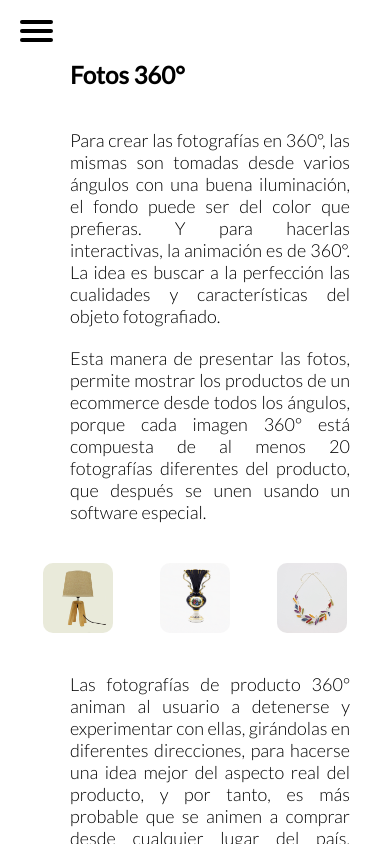
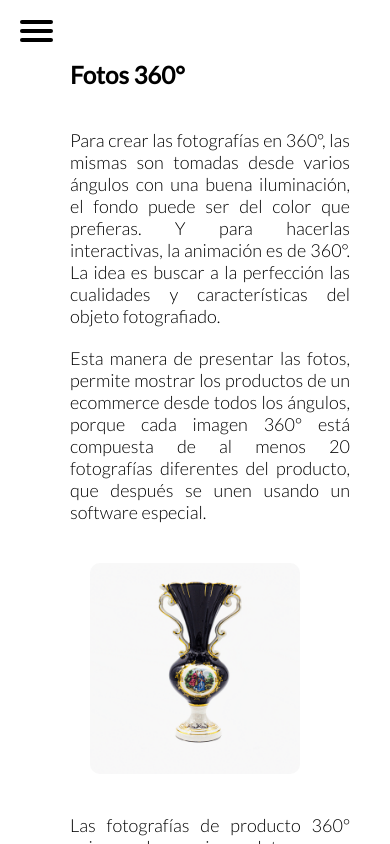
Before and after one commit to SRivarola/Serrano360, a React (Create React App) app: page /fotos360 in a window 390 px wide. Shown: the top 844 px of the page. Built offline with nearby package versions, Linux system fonts and the light colour scheme.

Commit message:
responsive fotos360

```diff
--- a/src/Pages/Fotos360/Fotos360.js
+++ b/src/Pages/Fotos360/Fotos360.js
@@ -37,9 +37,9 @@ export default function Fotos360() {
         <p>Para crear las fotografías en 360°, las mismas son tomadas desde varios ángulos con una buena iluminación, el fondo puede ser del color que prefieras. Y para hacerlas interactivas, la animación es de 360°.  La idea es buscar a la perfección las cualidades y características del objeto fotografiado.</p>
         <p>Esta manera de presentar las fotos, permite mostrar los productos de un ecommerce desde todos los ángulos, porque cada imagen 360° está compuesta de al menos 20 fotografías diferentes del producto, que después se unen usando un software especial.</p>
         <div className='gridFotos'>
-          <img src={img1} alt='foto del producto' />
-          <img src={img2} alt='foto del producto' />
-          <img src={img3} alt='foto del producto' />
+          <img className='img1' src={img1} alt='foto del producto' />
+          <img className='img2' src={img2} alt='foto del producto' />
+          <img className='img3' src={img3} alt='foto del producto' />
         </div>
         <p>Las fotografías de producto 360° animan al usuario a detenerse y experimentar con ellas, girándolas en diferentes direcciones, para hacerse una idea mejor del aspecto real del producto, y por tanto, es más probable que se animen a comprar desde cualquier lugar del país, utilizando cualquier tipo de dispositivo (computadoras, celulares, tablets, etc.).</p>
         <p>Al contratar este servicio, tu negocio, empresa o emprendimiento se diferencia de la competencia, al  destacar y captar la atención de los posibles clientes.</p>
--- a/src/Pages/Fotos360/Fotos360.scss
+++ b/src/Pages/Fotos360/Fotos360.scss
@@ -5,6 +5,12 @@
     margin-bottom: 30px;
     display: grid;
     grid-template-columns: 1fr 1fr 1fr;
+    @media screen and (max-width:768px) {
+        grid-template-columns: 1fr;
+        .img1, .img3{
+            display: none;
+        }
+        }
     img{
         width: 60%;
         margin: 0 auto;
--- a/src/index.scss
+++ b/src/index.scss
@@ -39,6 +39,10 @@ li {
   box-shadow: 2px 2px 5px rgb(124, 124, 124);
   padding-bottom: 30px;
   margin-bottom: 10px;
+  @media screen and (max-width:768px) {
+    width: 100%;
+    border-radius: none;
+    }
   h1, h2, p {
       padding: 10px 70px;
       text-align: justify;
```
